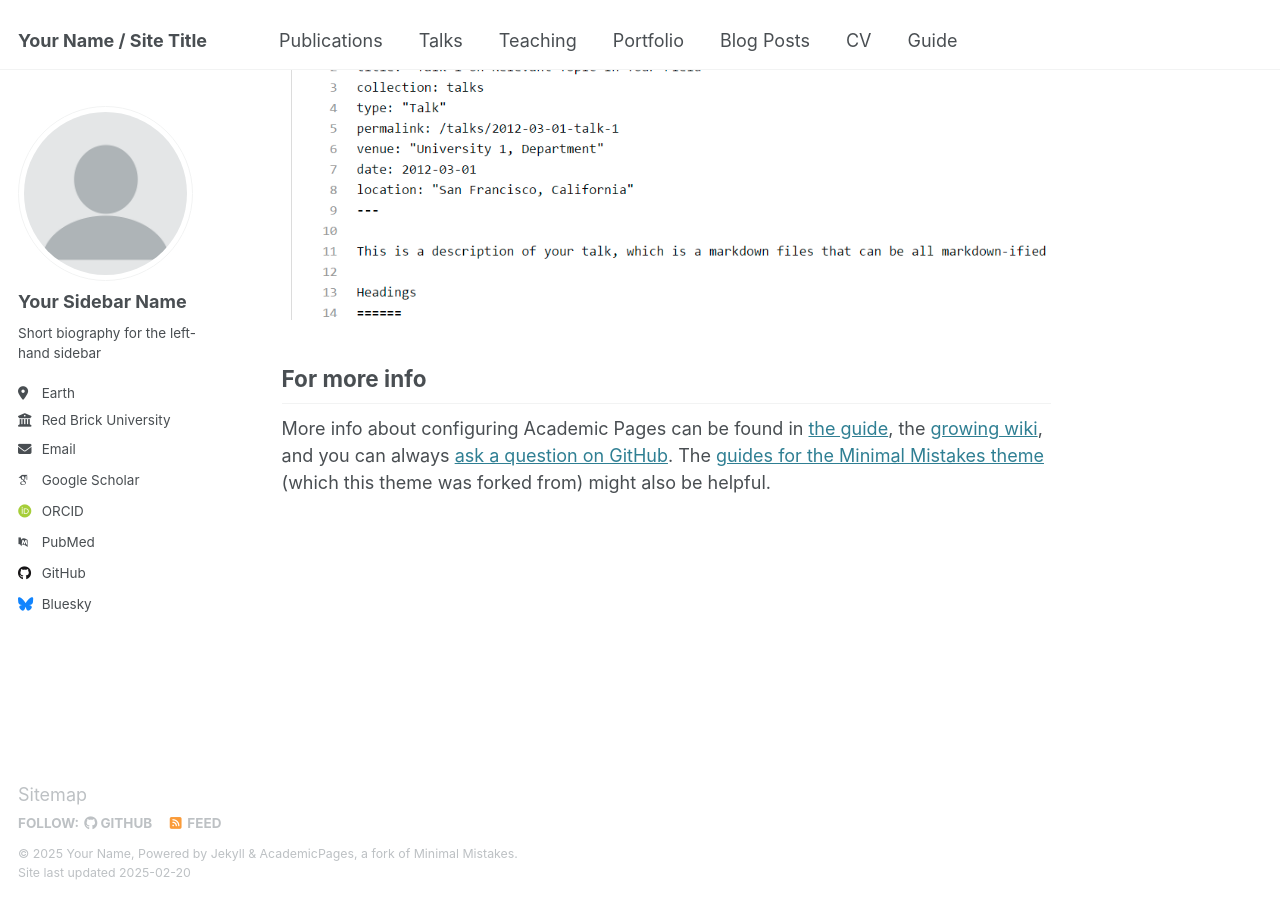
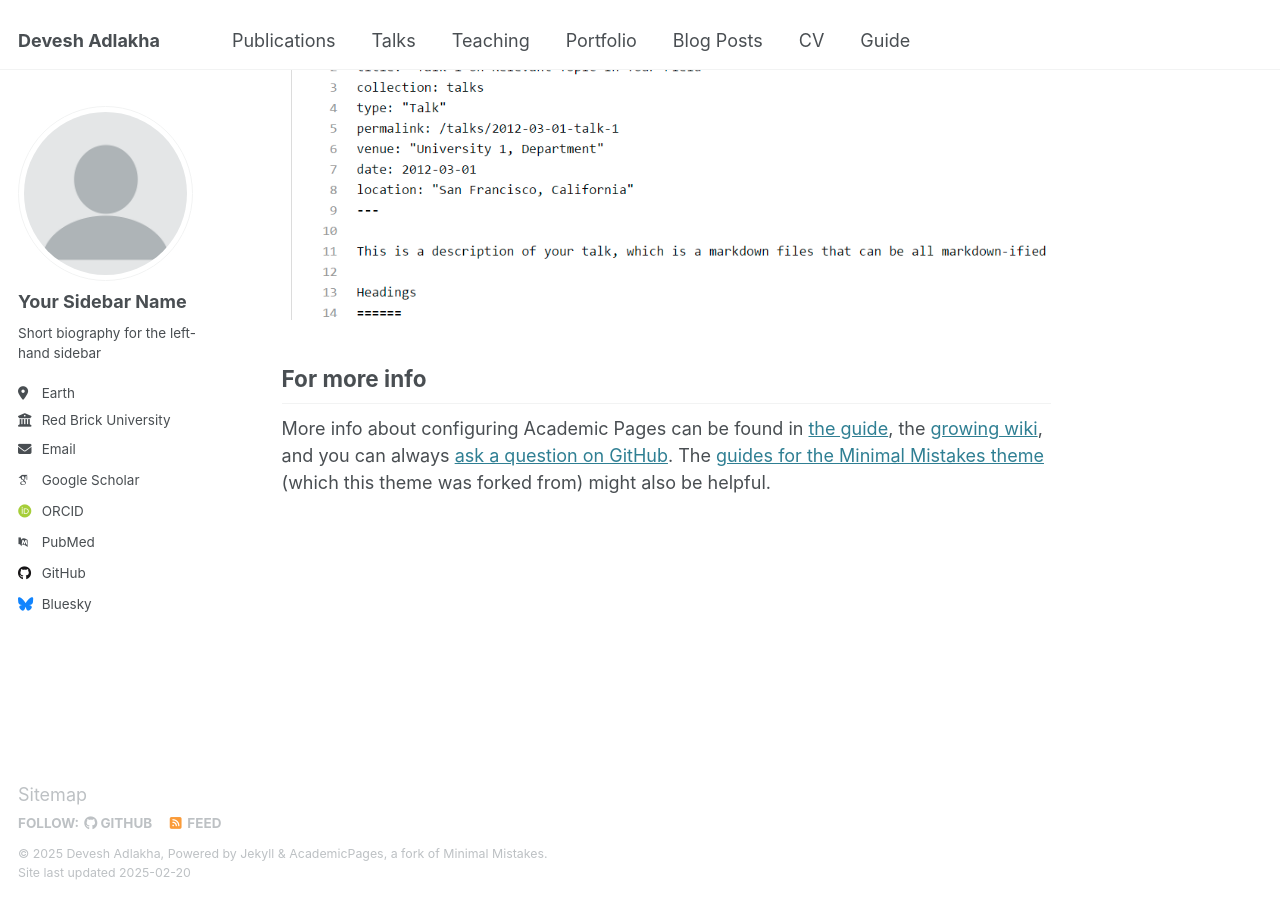
Before and after one commit to devadlakha/devadlakha.github.io, a Jekyll site: the page built from _pages/about.md, in a window 1280 px wide and 900 px high, scrolled down 2642 px. Built offline with Jekyll 4.4.1, drawn with Linux system fonts in a browser that asks for light colours; some web fonts are replaced.

Commit message:
Update _config.yml

```diff
--- a/_config.yml
+++ b/_config.yml
@@ -9,13 +9,13 @@
 # Basic Site Settings
 locale                   : "en-US"
 site_theme               : "default"
-title                    : "Your Name / Site Title"
+title                    : "Devesh Adlakha"
 title_separator          : "-"
-name                     : &name "Your Name"
-description              : &description "personal description"
-url                      : https://academicpages.github.io # the base hostname & protocol for your site e.g. "https://[your GitHub username].github.io"
+name                     : &name "Devesh Adlakha"
+description              : &description "Researcher in computer vision"
+url                      : https://devadlakha.github.io # the base hostname & protocol for your site e.g. "https://[your GitHub username].github.io"
 baseurl                  : "" # the subpath of your site, e.g. "/blog"
-repository               : "academicpages/academicpages.github.io"
+repository               : "devadlakha/devadlakha.github.io"
 
 # Site Author - The following control what appear as part of the author content on the side bar.
 #               If a field is blank the icon and link will not appear, otherwise it will be shown.
```
